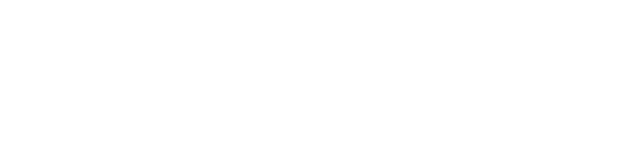
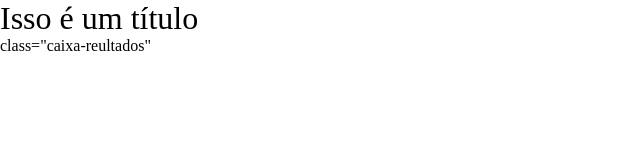
Before and after one commit to TINHOLINDO/2024-Teotonio, a plain HTML site: page index.html in a window 1280 px wide. Shown: the whole page, without its empty margins (0-640 px from the left). Drawn offline with Linux system fonts and the light colour scheme; a web font is replaced by a local one.

Commit message:
Add files via upload

```diff
--- a/index.html
+++ b/index.html
@@ -7,6 +7,16 @@
     <link rel="stylesheet" href="tinho.css">
 </head>
 <body>
-    <script src=""></script>
+    <main>
+            <div class= "caixa principal">
+                <h1 class="titulo"> Isso é um título</h1>
+                </div class="caixa-pergunta"></div>
+                <div class="caixa-alternativa"></div>
+                <div> class="caixa-reultados"</div>
+                <p class="texto-resultado"></p>
+            </div>
+        </div>
+    </main>
+    <script src="main.js"></script>
 </body>
 </html>
--- a/main.js
+++ b/main.js
@@ -0,0 +1,15 @@
+const caixaPrincipal = document.querySelector('.caixa principal');
+const caixaPergunta = document.querySelector('caixa-pergunta');
+const caixaAlternativa = document.querySelector('caixa-alternativa');
+const caixaResultado = document.querySelector('caixa-reultado');
+const textoResultado = document.querySelector('texto-resultado');
+
+const perguntas = [
+{
+    enunciado: 'texto01',
+    alternativas: [
+        "alternativa01",
+        "alternativa02"
+        ]
+    }
+]
```
